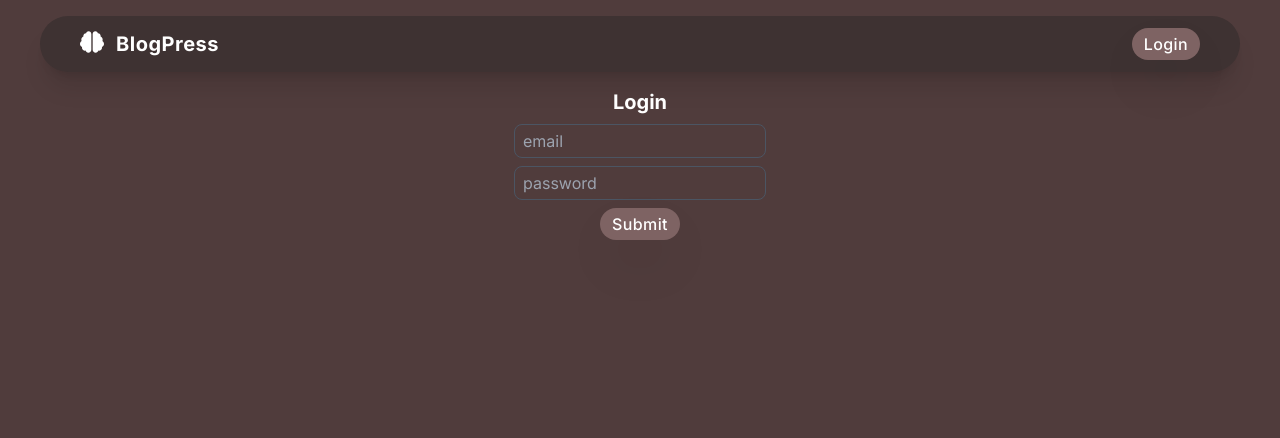
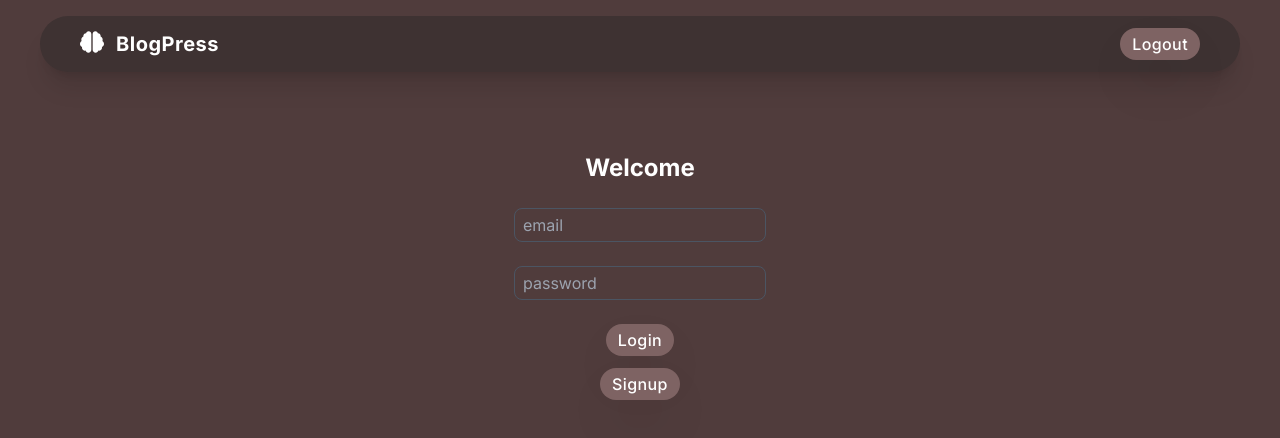
Before and after one commit to kshi7ijcx/blogpress, a Next.js app: page /login in a window 1280 px wide. Shown: the top 438 px of the page. Built offline with nearby package versions, Linux system fonts and the light colour scheme; no server answers.

Commit message:
handeling redirects

```diff
--- /dev/null
+++ b/app/components/AuthChecker.jsx
@@ -0,0 +1,10 @@
+"use client";
+import useAuthContext from "../lib/hooks/useAuthContext";
+
+const AuthChecker = () => {
+  const user = useAuthContext();
+  if(!user.current){
+    return <div></div>;
+  }
+};
+export default AuthChecker;
--- a/app/components/Button.jsx
+++ /dev/null
@@ -1,6 +0,0 @@
-const Button = (props) => {
-  return (
-    <button className="bg-[#7E6363] hover:bg-[#A87C7C] px-3 py-1 rounded-full shadow-2xl hover:-translate-y-0.5 tracking-wide font-medium max-w-fit">{props.value}</button>
-  )
-}
-export default Button
--- /dev/null
+++ b/app/components/LogoutButton.jsx
@@ -0,0 +1,21 @@
+"use client";
+import useAuthContext from "../lib/hooks/useAuthContext";
+import { useRouter } from "next/navigation";
+
+const LogoutButton = () => {
+  const user = useAuthContext();
+  const router = useRouter();
+
+  const logoutUser = () => {
+    user.logout();
+    router.push("/login");
+  }
+
+  return (
+    <div className="flex items-center space-x-3">
+      <p className="font-semibold text-lg">{user.current && user.current.email.split('@')[0]}</p>
+      <button className="btn" onClick={logoutUser}>Logout</button>
+    </div>
+  );
+};
+export default LogoutButton;
--- a/app/components/Navbar.jsx
+++ b/app/components/Navbar.jsx
@@ -1,14 +1,13 @@
 import Link from "next/link";
 import { FaBrain } from "react-icons/fa";
-import Button from "./Button";
+import LogoutButton from "./LogoutButton";
 
 const checkAuthentication = () => {
-  return false;
+  return true;
 };
 
 const Navbar = () => {
   const authenticated = checkAuthentication();
-
   return (
     <nav className="w-full px-10 pt-4 sm:textsm">
       <div className="bg-[#3E3232] flex justify-between items-center px-10 py-3 max-sm:px-8 rounded-full shadow-xl">
@@ -20,16 +19,10 @@ const Navbar = () => {
         </div>
         <div>
           {authenticated ? (
-            <Link href="/api/logout">
-              <Button value="Logout" />
-            </Link>
-          ) : (
-            <div className="flex gap-3">
-              <Link href="/login">
-                <Button value="Login" />
-              </Link>
+            <div>
+              <LogoutButton />
             </div>
-          )}
+          ) : null}
         </div>
       </div>
     </nav>
--- a/app/globals.css
+++ b/app/globals.css
@@ -11,3 +11,9 @@ body {
   color: var(--text-color);
   background: var(--default-bg-color);
 }
+
+@layer components{
+  .btn{
+    @apply bg-[#7E6363] hover:bg-[#A87C7C] px-3 py-1 rounded-full shadow-2xl hover:-translate-y-0.5 tracking-wide font-medium max-w-fit
+  }
+}
--- a/app/lib/auth/AuthContextProvider.js
+++ b/app/lib/auth/AuthContextProvider.js
@@ -27,6 +27,7 @@ export const AuthContextProvider = ({children}) => {
     async function init(){
         try{
             const loggedIn = await account.get();
+            console.log(loggedIn);
             setUser(loggedIn);
         }catch(e){
             setUser(null);
--- a/app/login/page.jsx
+++ b/app/login/page.jsx
@@ -1,23 +1,30 @@
 "use client";
 import { useState } from "react";
-import Button from "../components/Button";
 import useAuthContext from "../lib/hooks/useAuthContext";
-import router from "next/navigation";
+import { useRouter } from "next/navigation";
 
 const Login = () => {
   const [email, setEmail] = useState("");
   const [password, setPassword] = useState("");
   const user = useAuthContext();
-  const submit = (e) => {
+  const router = useRouter();
+
+  const loginUser = (e) => {
+    e.preventDefault();
+    user.login(email, password);
+    router.push("/");
+  };
+
+  const registerUser = (e) => {
     e.preventDefault();
     user.register(email, password);
     router.push("/");
   };
 
   return (
-    <form className="w-full flex justify-center" onSubmit={submit}>
-      <div className="flex flex-col max-w-xl p-4 space-y-2 items-center">
-        <h1 className="font-bold text-xl">Login</h1>
+    <form className="w-full flex pt-16 justify-center">
+      <div className="flex flex-col max-w-xl p-4 space-y-6 items-center">
+        <h1 className="font-bold text-2xl">Welcome</h1>
         <input
           placeholder="email"
           type="text"
@@ -36,7 +43,14 @@ const Login = () => {
             setPassword(e.target.value);
           }}
         />
-        <Button value="Submit" />
+        <div className="flex flex-col space-y-3 items-center">
+          <button className="btn" onClick={loginUser}>
+            Login
+          </button>
+          <button className="btn" onClick={registerUser}>
+            Signup
+          </button>
+        </div>
       </div>
     </form>
   );
--- a/app/page.jsx
+++ b/app/page.jsx
@@ -1,5 +1,4 @@
-import BlogPost from "./components/BlogPost"
-
+import BlogPost from "./components/BlogPost";
 const text="Lorem Ipsum has been the industry's standard dummy text ever since the 1500s, when an unknown printer took a galley of type and scrambled it to make a type specimen book."
 
 const Home = () => {
```
